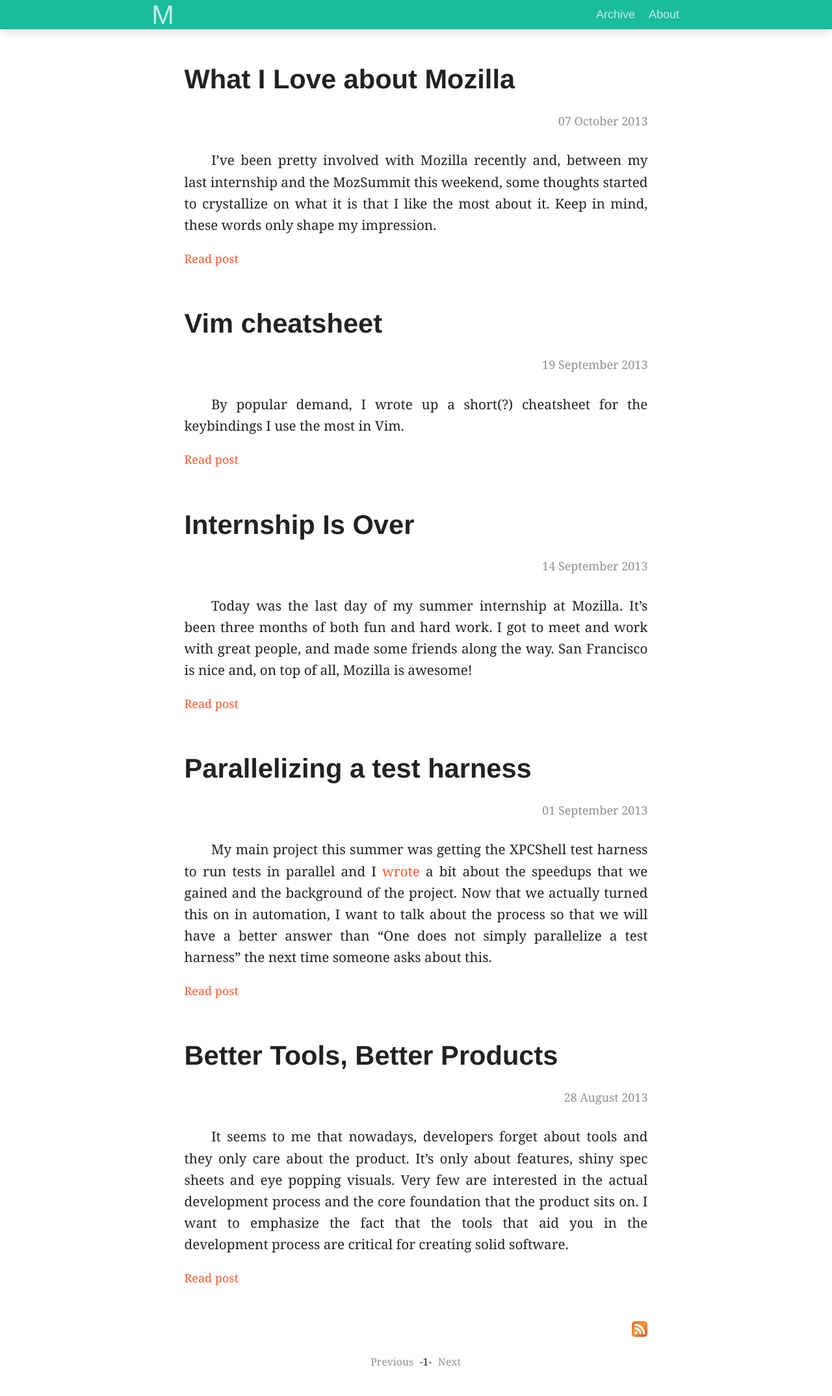
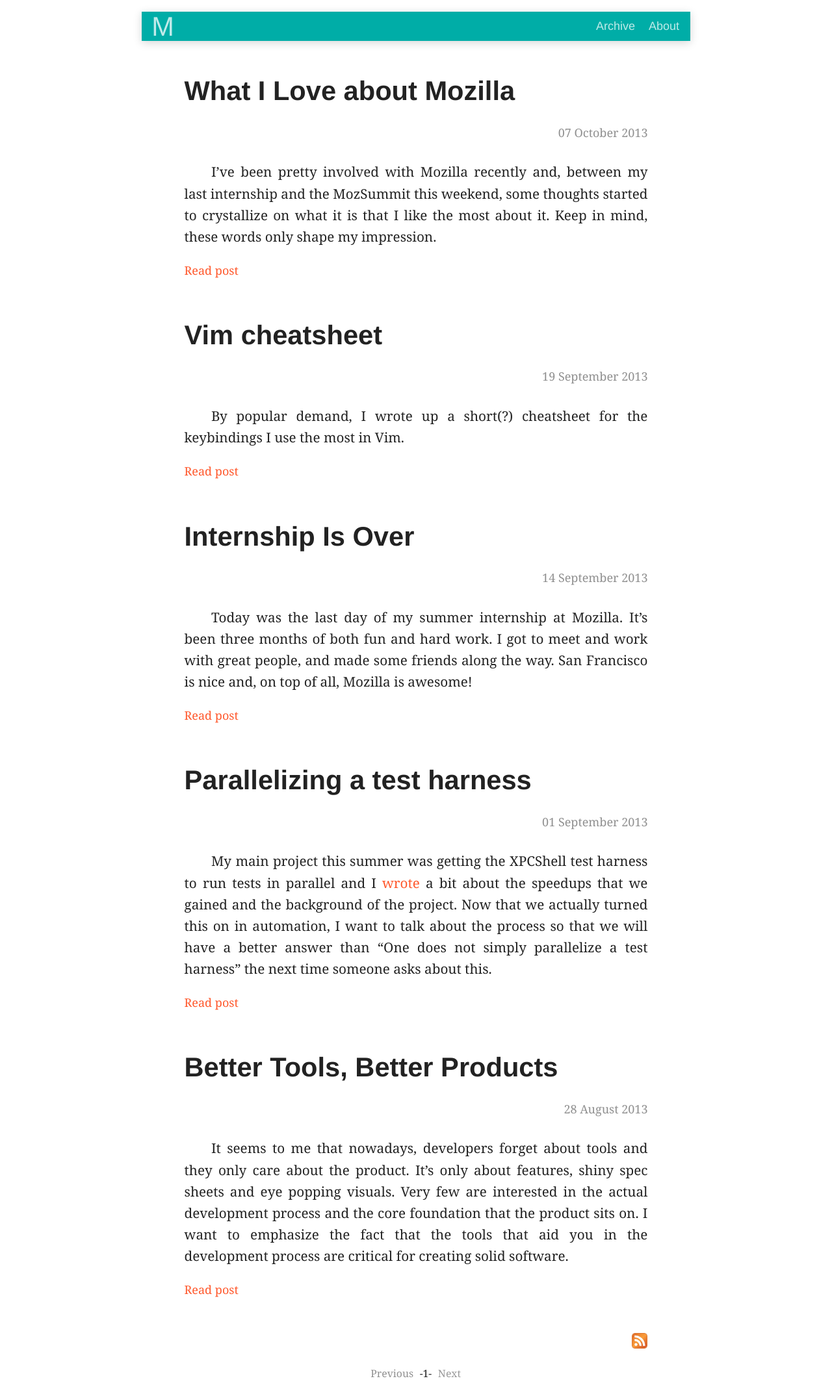
Before and after one commit to mihneadb/mihneadb.github.io, a Jekyll site: the page built from index.html, in a window 1280 px wide. Shown: the whole page at 65% size. Built offline with Jekyll 4.4.1, drawn with Linux system fonts in a browser that asks for light colours; Markdown is read by kramdown in place of the engine named in the settings; the list of posts is cut into pages by our own code.

Commit message:
Lower header and change its color.

```diff
--- a/css/default.css
+++ b/css/default.css
@@ -32,9 +32,8 @@
 }
 
 .header {
-    background-color: rgb(26, 188, 156);
+    margin-top: 18px;
     height: 45px;
-    box-shadow: 0px 3px 13px 0px rgba(2, 3, 3, 0.16);
     font-family: "Helvetica Neue","Helvetica",Helvetica,Arial,sans-serif;
 }
 
@@ -45,6 +44,11 @@
 .header li {
     display: inline;
     margin-left: 5%;
+}
+
+.header-contents {
+    background-color: #00ADA7;
+    box-shadow: 0px 3px 13px 0px rgba(2, 3, 3, 0.16);
 }
 
 .header-links {
@@ -201,3 +205,5 @@
     border-radius: 5px;
     cursor: pointer;
 }
+
+/* https://kuler.adobe.com/mar-vintage-color-theme-2919210/ */
```
